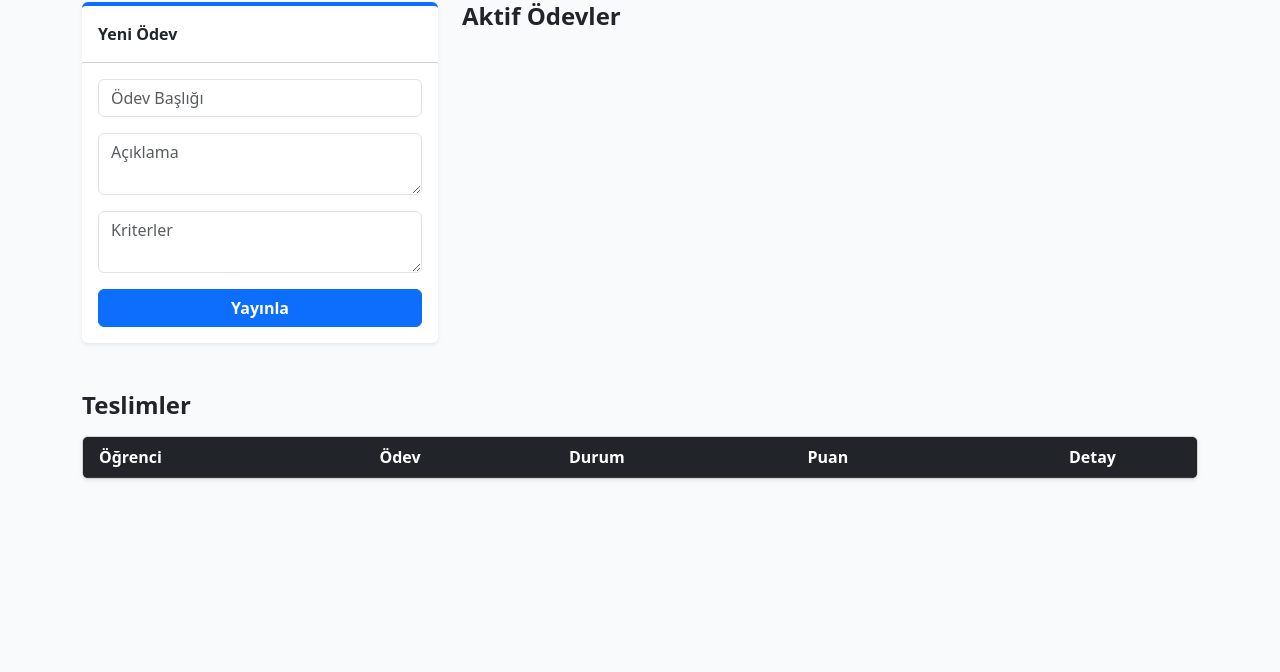
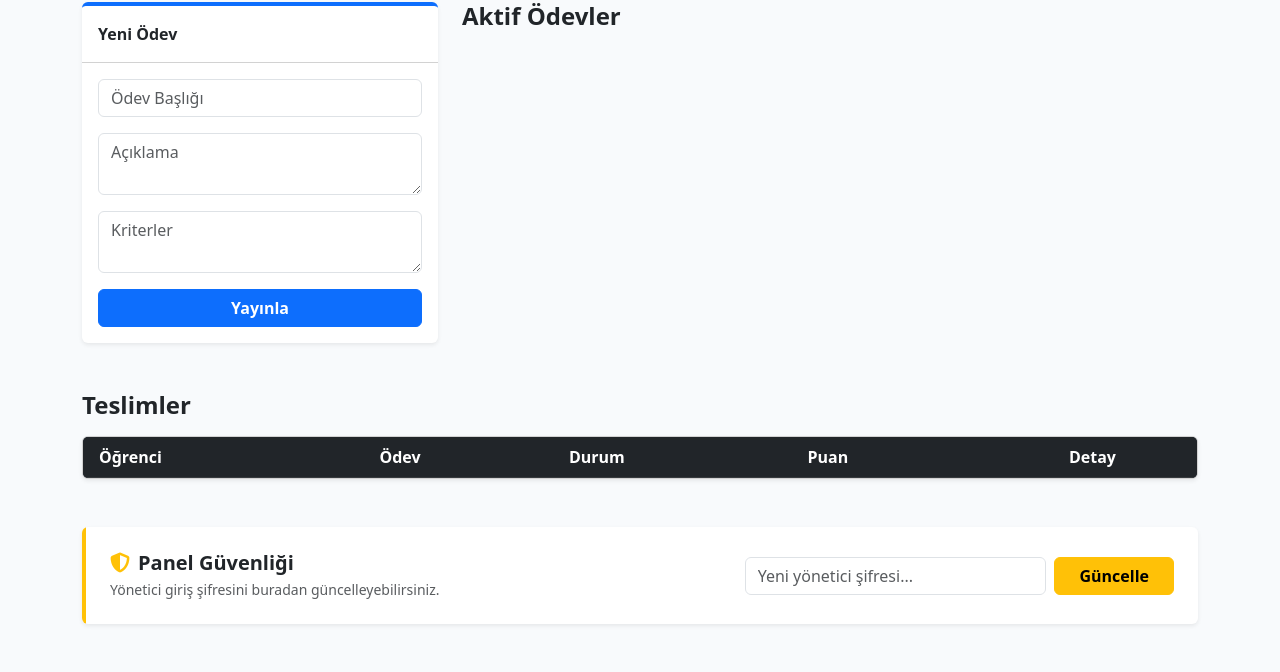
Before and after one commit to semanurozyilmaz/degerlendirme_sistemi, a Flask app: page /yetkili in a window 1280 px wide. Shown: the part 164-836 px from the top of the page. Before the commit the page ends 644 px from the top, so only its background shows below. Run offline with Flask 3, Linux system fonts and the light colour scheme; the visitor is signed in with stand-in values (Sample User, id 1); lists and menus that the app fills with data are empty.

Commit message:
ui update

```diff
--- a/yukleme_sistemi/app.py
+++ b/yukleme_sistemi/app.py
@@ -295,6 +295,20 @@ def sil_odev(id):
     db.session.commit()
     return redirect(url_for('yetkili'))
 
+@app.route('/yetkili/sil/<int:id>', methods=['POST'])
+def sil_teslim(id):
+    if not session.get('yetkili_giris'):
+        return redirect(url_for('login'))
+
+    teslim = OdevTeslim.query.get_or_404(id)
+    try:
+        db.session.delete(teslim)
+        db.session.commit()
+        return redirect(url_for('yetkili'))
+    except Exception as e:
+        db.session.rollback()
+        return f"Silme işlemi sırasında hata oluştu: {e}"
+
 @app.route('/yetkili/odev-indir/<int:id>')
 @login_required
 def odev_indir(id):
@@ -306,6 +320,26 @@ def odev_indir(id):
         dosya_icerigi += f"{i}. {t.ogrenci_ad} ({t.ogrenci_no}) - Puan: {t.puan}\nDurum: {t.durum}\nGeribildirim: {t.geri_bildirim}\n{'-'*20}\n{t.kod_icerik}\n\n"
 
     return Response(dosya_icerigi, mimetype="text/plain", headers={"Content-disposition": f"attachment; filename={odev.id}_Rapor.txt"})
+
+@app.route('/yetkili/sifre-degistir', methods=['POST'])
+@login_required
+def sifre_degistir():
+    yeni_sifre = request.form.get('yeni_sifre')
+    if yeni_sifre:
+        ayar = Ayarlar.query.first()
+        ayar.yonetici_sifre = yeni_sifre
+        db.session.commit()
+        flash("Şifre başarıyla güncellendi!", "success")
+    return redirect(url_for('yetkili'))
+
+@app.route('/reset-password-to-default')
+def reset_password():
+    ayar = Ayarlar.query.first()
+    if ayar:
+        ayar.yonetici_sifre = default_key
+        db.session.commit()
+        flash("Şifre varsayılan olarak sıfırlandı!", "warning")
+    return redirect(url_for('login'))
 
 # --- BAŞLATMA ---
 
--- a/yukleme_sistemi/templates/yetkili.html
+++ b/yukleme_sistemi/templates/yetkili.html
@@ -130,7 +130,24 @@
             </tbody>
         </table>
     </div>
-
+    <!-- Güvenlik Ayarları -->
+    <div class="card mt-5 border-0 bg-white shadow-sm overflow-hidden">
+        <div class="card-body py-4 px-4 border-start border-warning border-4">
+            <div class="row align-items-center">
+                <div class="col-md-7">
+                    <h5 class="fw-bold mb-1"><i class="fas fa-shield-alt me-2 text-warning"></i>Panel Güvenliği</h5>
+                    <p class="text-muted small mb-0">Yönetici giriş şifresini buradan güncelleyebilirsiniz.</p>
+                </div>
+                <div class="col-md-5">
+                    <form action="/yetkili/sifre-degistir" method="post" class="d-flex gap-2">
+                        <input type="password" name="yeni_sifre" class="form-control"
+                            placeholder="Yeni yönetici şifresi..." required>
+                        <button type="submit" class="btn btn-warning fw-bold text-nowrap px-4">Güncelle</button>
+                    </form>
+                </div>
+            </div>
+        </div>
+    </div>
     <!-- Modal -->
     <div class="modal fade" id="detayModal" tabindex="-1">
         <div class="modal-dialog modal-xl">
```
